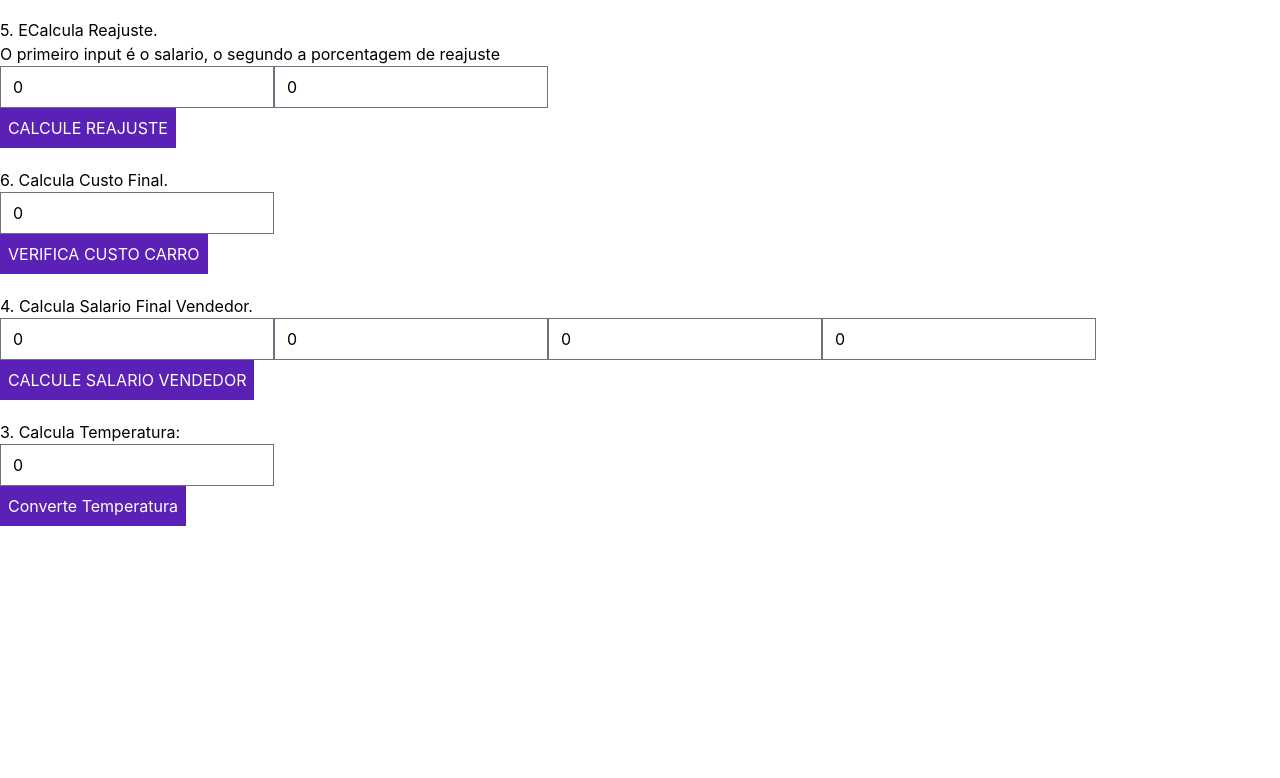
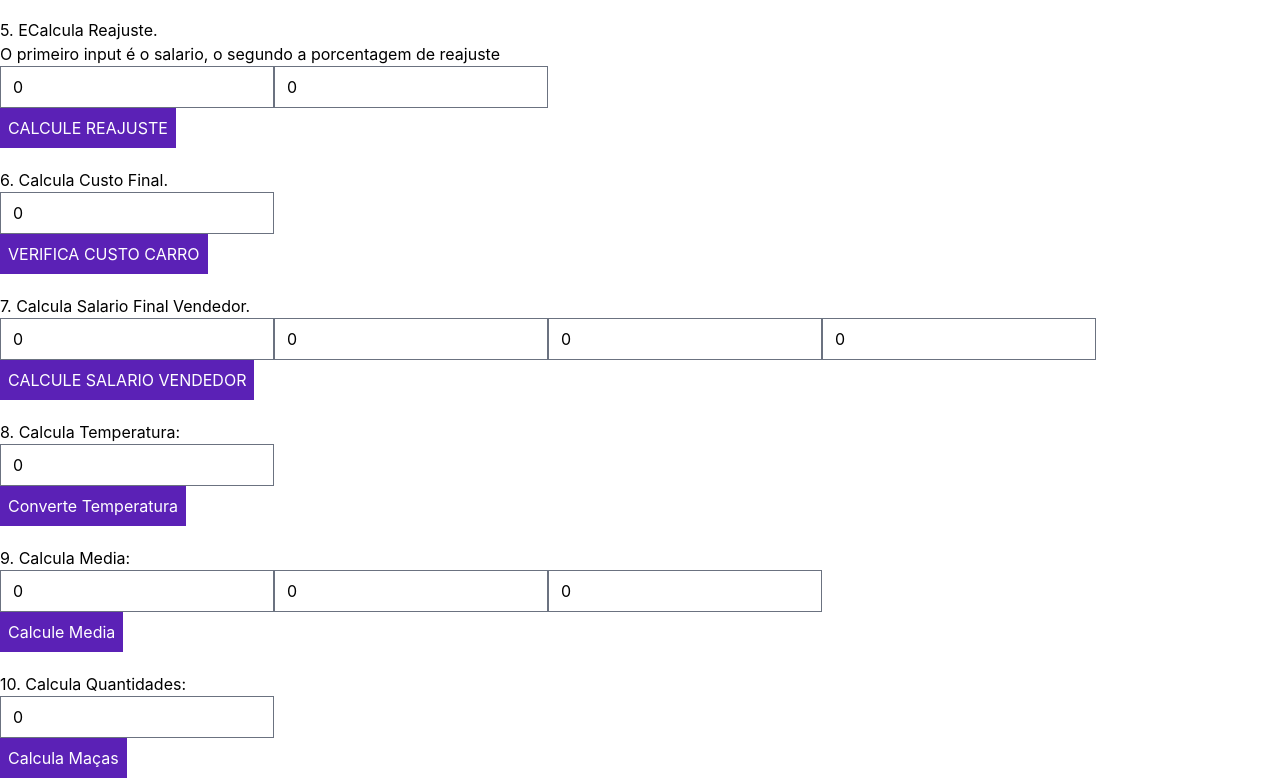
Before and after one commit to OmagnetFirel/my-portfolio, a React (Create React App) app: page /#/p2/numbers in a window 1280 px wide. Shown: the part 486-1264 px from the top of the page. Before the commit the page ends 1012 px from the top, so only its background shows below. Built offline with nearby package versions, Linux system fonts and the light colour scheme.

Commit message:
fix: correcoes do crl

```diff
--- a/src/routes/fundweb/Numbers.tsx
+++ b/src/routes/fundweb/Numbers.tsx
@@ -7,6 +7,8 @@ import {Quinto} from "./components/quinto";
 import {Sexto} from "./components/sexto";
 import {Setimo} from "./components/setimo";
 import { Oitavo } from './components/oitavo';
+import {Nono} from "./components/nono";
+import {Decimo} from "./components/decimo";
 export const Numbers = () => {
 
   return (
@@ -19,6 +21,8 @@ export const Numbers = () => {
         <Sexto />
         <Setimo />
         <Oitavo />
+        <Nono />
+        <Decimo />
     </div>
   )
 }
--- a/src/routes/fundweb/components/oitavo.tsx
+++ b/src/routes/fundweb/components/oitavo.tsx
@@ -10,7 +10,7 @@ export const Oitavo = () => {
   return (
     <div>
       {" "}
-      <h4>3. Calcula Temperatura: </h4>
+      <h4>8. Calcula Temperatura: </h4>
       <div>
         <input
           name="numero"
--- a/src/routes/fundweb/components/setimo.tsx
+++ b/src/routes/fundweb/components/setimo.tsx
@@ -17,7 +17,7 @@ export const Setimo = () => {
     <div>
       {" "}
       <h4>
-        4. Calcula Salario Final Vendedor.
+        7. Calcula Salario Final Vendedor.
       </h4>
       <div>
         <input
```
